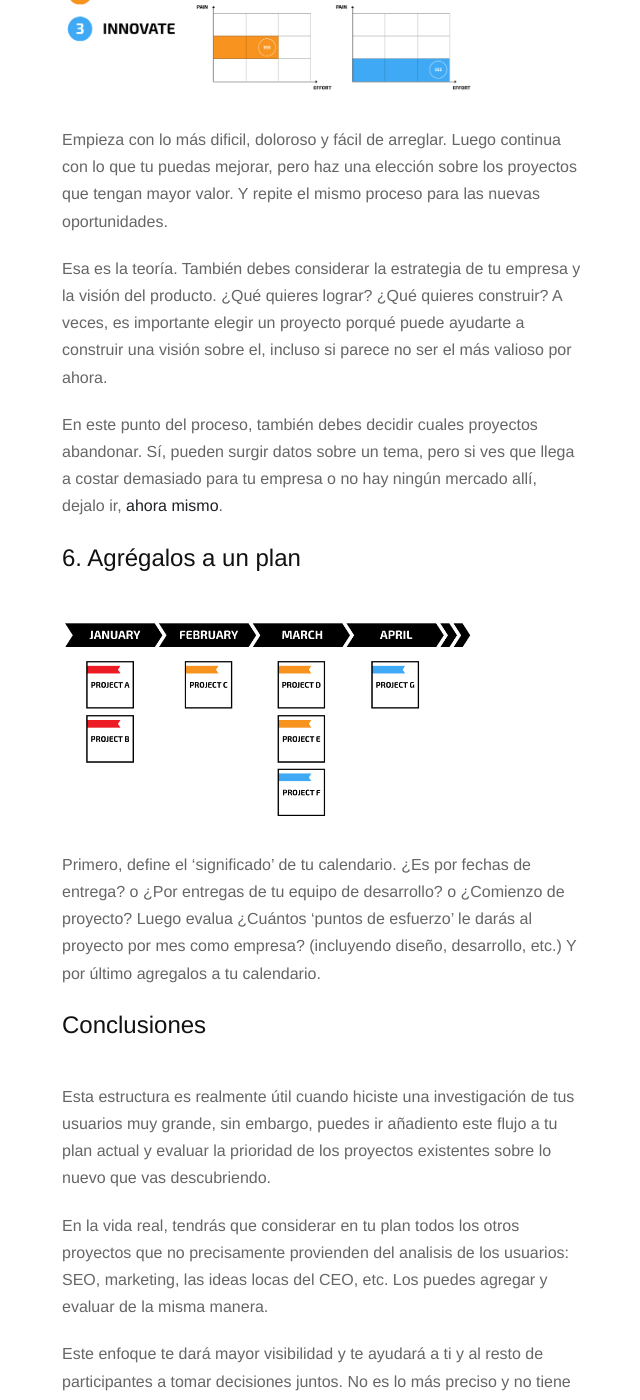
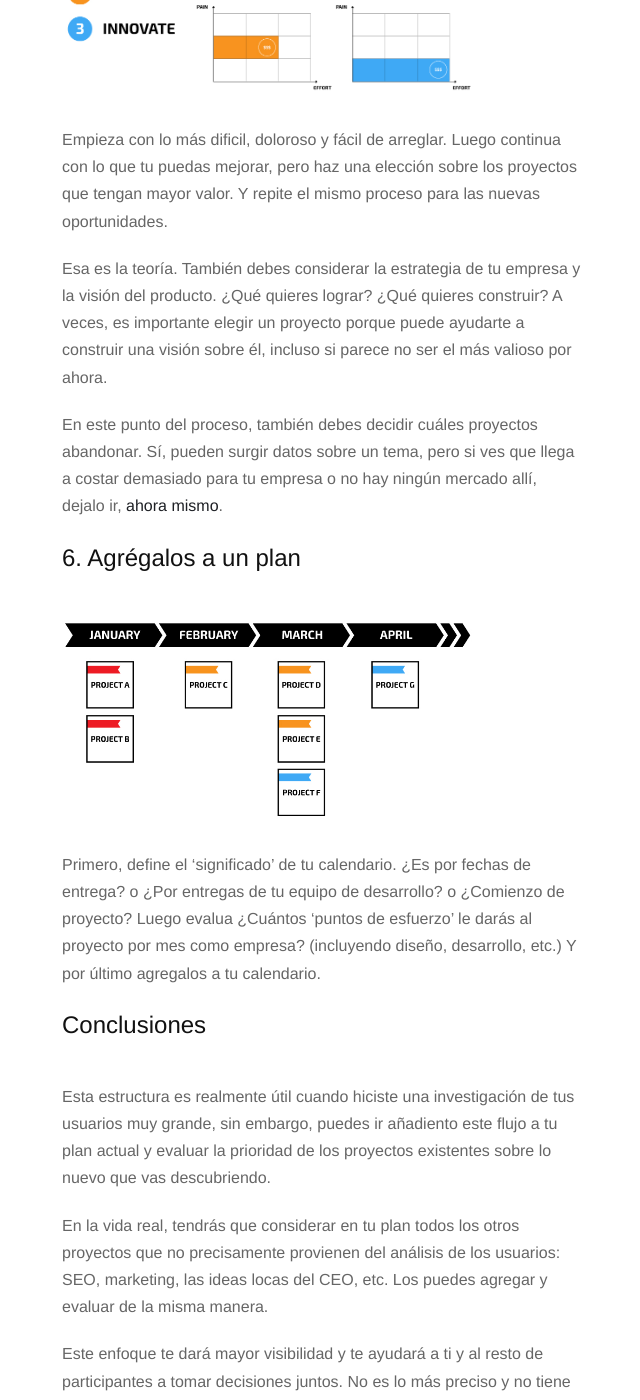
Before and after one commit to metorama/metorama, a Jekyll site: the page built from _posts/2015-08-10-como-hacer-un-roadmap.markdown, in a window 1280 px wide and 1400 px high, scrolled down 5021 px. Shown: the whole window, without its empty margins (318-958 px from the left). Built offline with Jekyll 4.4.1, drawn with Linux system fonts in a browser that asks for light colours; nearby versions of some CDN libraries; Markdown is read by kramdown in place of the engine named in the settings; comment, search, counter and statistics services are not loaded; some of the changed text lies outside the part shown.

Commit message:
[fix] some typo mistakes

```diff
--- a/_posts/2015-08-10-como-hacer-un-roadmap.markdown
+++ b/_posts/2015-08-10-como-hacer-un-roadmap.markdown
@@ -7,7 +7,7 @@ image: '../assets/images/posts/user-research-roadmap-header.jpg'
 
 ¿Cómo clasificar y filtrar los resultados de tu análisis de los usuarios y transformarlos en acciones? ¿Por dónde empezar?
 
-Es dificil elegir la visión con la que vamos a iniciar un proyecto, y llegar a un acuerdo con los diferentes equipos involucrados en el. También no dejar tus sentimientos y las reacciones de los usuarios de lado, puede llevar a que tu producto sea reflejo de los problemas que quieres solucionar con el.
+Es difícil elegir la visión con la que vamos a iniciar un proyecto, y llegar a un acuerdo con los diferentes equipos involucrados en él. También no dejar tus sentimientos y las reacciones de los usuarios de lado, puede llevar a que tu producto sea reflejo de los problemas que quieres solucionar con él.
 
 Este artículo te brinda la ayuda que necesitas para construir un plan de alto nivel de acuerdo a todas tus investigaciones.
 
@@ -62,17 +62,17 @@ Debes clasificarlos en los siguientes 3 puntos:
 - **Esfuerzo:** 1. Proyecto pequeño, 2. Proyecto mediano, 3. Proyecto grande
 - **Valor de negocio potencial:** $, $$, $$$
 
-Tienes que definir lo que significa cada uno para tu empresa. Ej. ¿Qué consideran un "proyecto mediano"? ¿Que tiene valor para tu negocio (crecimiento, conversiones, ahorrar dinero, etc.)?
+Tienes que definir lo que significa cada uno para tu empresa. Ej. ¿Qué consideran un "proyecto mediano"? ¿Qu tiene valor para tu negocio (crecimiento, conversiones, ahorrar dinero, etc.)?
 
 No tiene porqué ser tan preciso, es una ayuda. Probablemente esté mal, pero hay que empezar por algún lado.
 
-Pero si es importante que hagas esta clasificación con ayuda de otras personas. Intenta incluir otros equipos: desarrollo, diseño, el encargado de producto, etc. Porqué cómo clasifiques los datos puede reflejar el impacto que puede tener para tu empesa. Puede ser un proyecto pequeño para el equipo de desarrollo pero un esfuerzo enorme para diseño o trabajo de marketing.
+Pero sí es importante que hagas esta clasificación con ayuda de otras personas. Intenta incluir otros equipos: desarrollo, diseño, el encargado de producto, etc. Según cómo clasifiques los datos puede reflejar el impacto que puede tener para tu empesa. Puede ser un proyecto pequeño para el equipo de desarrollo pero un esfuerzo enorme para diseño o trabajo de marketing.
 
 ## 4. Crea una tabla
 
 ![](../assets/images/posts/user-research-roadmap-5.jpg)
 
-Puede ayudarte el generar una tabla con los proyectos y poder calificarlos visualmente.
+El generar una tabla puede ayudar con los proyecto para calificarlos visualmente
 
 - Eje X: Nivel de esfuerzo
 - Eje Y: Nivel de dolor
@@ -93,9 +93,9 @@ Mi consejo es seleccionar los proyectos en este orden:
 
 Empieza con lo más dificil, doloroso y fácil de arreglar. Luego continua con lo que tu puedas mejorar, pero haz una elección sobre los proyectos que tengan mayor valor. Y repite el mismo proceso para las nuevas oportunidades.
 
-Esa es la teoría. También debes considerar la estrategia de tu empresa y la visión del producto. ¿Qué quieres lograr? ¿Qué quieres construir? A veces, es importante elegir un proyecto porqué puede ayudarte a construir una visión sobre el, incluso si parece no ser el más valioso por ahora.
+Esa es la teoría. También debes considerar la estrategia de tu empresa y la visión del producto. ¿Qué quieres lograr? ¿Qué quieres construir? A veces, es importante elegir un proyecto porque puede ayudarte a construir una visión sobre él, incluso si parece no ser el más valioso por ahora.
 
-En este punto del proceso, también debes decidir cuales proyectos abandonar. Sí, pueden surgir datos sobre un tema, pero si ves que llega a costar demasiado para tu empresa o no hay ningún mercado allí, dejalo ir, **ahora mismo**.
+En este punto del proceso, también debes decidir cuáles proyectos abandonar. Sí, pueden surgir datos sobre un tema, pero si ves que llega a costar demasiado para tu empresa o no hay ningún mercado allí, dejalo ir, **ahora mismo**.
 
 ## 6. Agrégalos a un plan
 
@@ -107,7 +107,7 @@ Primero, define el 'significado' de tu calendario. ¿Es por fechas de entrega? o
 
 Esta estructura es realmente útil cuando hiciste una investigación de tus usuarios muy grande, sin embargo, puedes ir añadiento este flujo a tu plan actual y evaluar la prioridad de los proyectos existentes sobre lo nuevo que vas descubriendo.
 
-En la vida real, tendrás que considerar en tu plan todos los otros proyectos que no precisamente provienden del analisis de los usuarios: SEO, marketing, las ideas locas del CEO, etc. Los puedes agregar y evaluar de la misma manera.
+En la vida real, tendrás que considerar en tu plan todos los otros proyectos que no precisamente provienen del análisis de los usuarios: SEO, marketing, las ideas locas del CEO, etc. Los puedes agregar y evaluar de la misma manera.
 
 Este enfoque te dará mayor visibilidad y te ayudará a ti y al resto de participantes a tomar decisiones juntos. No es lo más preciso y no tiene porqué serlo.
 
```
Also changed, not shown: other parts of _posts/2015-08-10-como-hacer-un-roadmap.markdown (+1 -1 lines).
